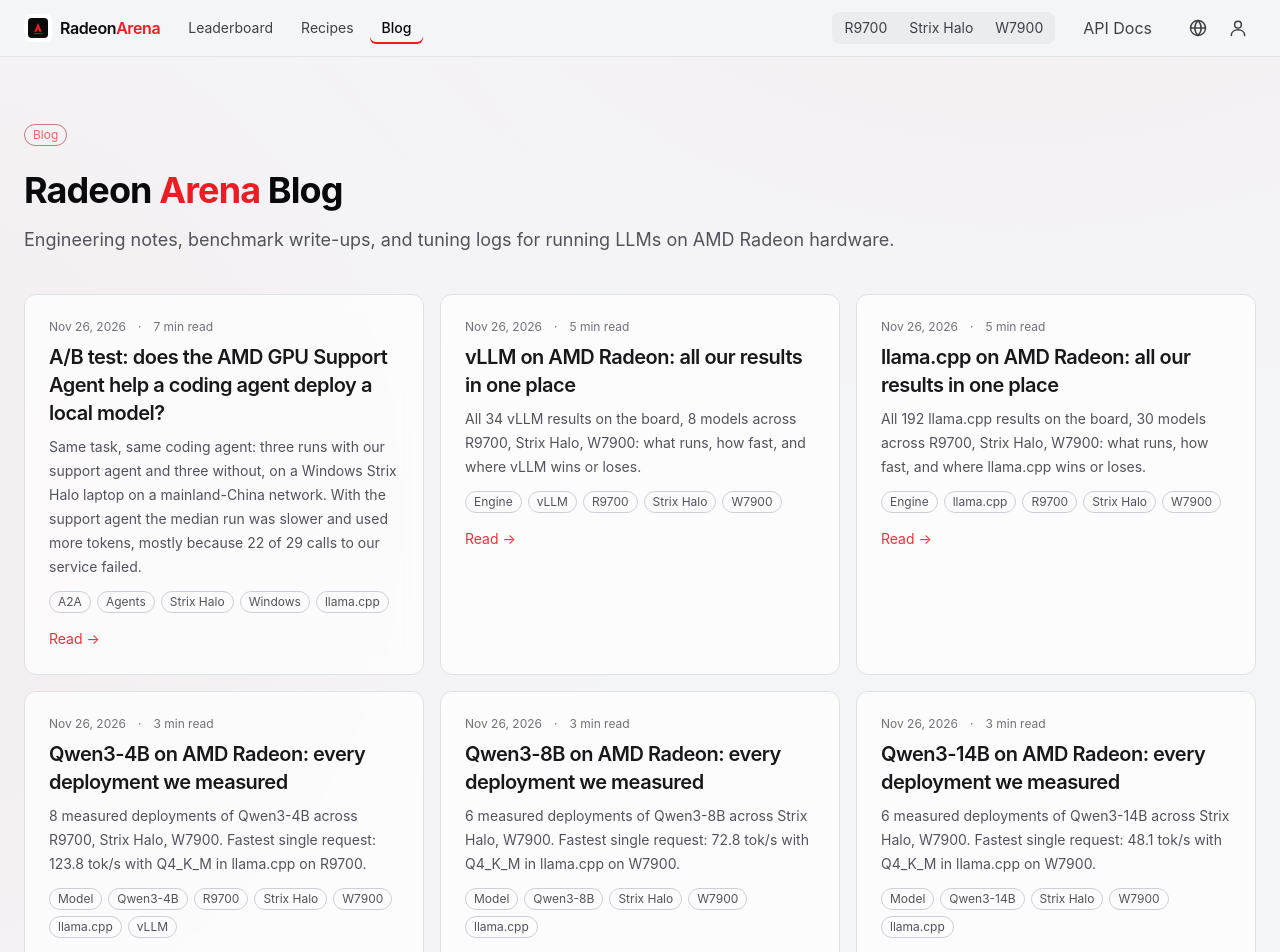
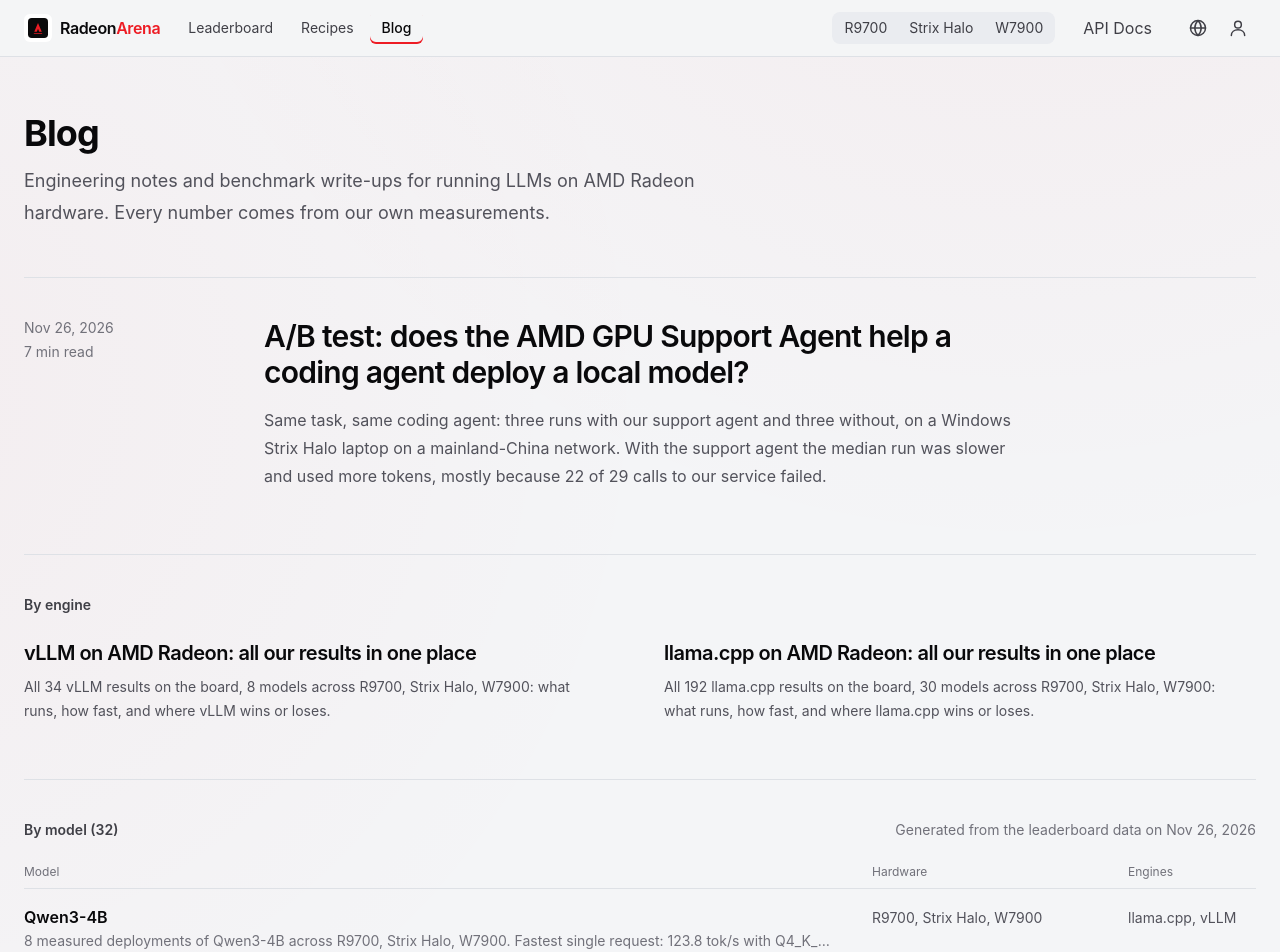
Before and after one commit to radeon-arena/radeon-arena, a Next.js app: page /blogs in a window 1280 px wide. Shown: the top 952 px of the page. Built offline with nearby package versions, Linux system fonts and the light colour scheme.

Commit message:
Blog index: featured articles, engine round-ups and a dense model list instead of a card grid

```diff
--- a/src/views/BlogViews.tsx
+++ b/src/views/BlogViews.tsx
@@ -1,8 +1,9 @@
 import Link from "next/link";
 import type { Metadata } from "next";
 import { notFound } from "next/navigation";
-import { allPosts, getPost } from "@/lib/blog";
+import { allPosts, getPost, type BlogPost } from "@/lib/blog";
 import { fmtDate } from "@/lib/format";
+import { HARDWARE } from "@/lib/hardware";
 import { alternates, lp, t, type Lang } from "@/lib/i18n";
 
 // Shared by /blogs (English) and /zh/blogs (Chinese). Both languages have the
@@ -23,64 +24,146 @@ function readTime(lang: Lang, minutes: number): string {
   return t(lang, `${minutes} min read`, `约 ${minutes} 分钟读完`);
 }
 
+const DEVICE_NAMES = HARDWARE.map((h) => h.short);
+// Engine tags written by the generator; "vLLM (main)" is the upstream build
+// used for DiffusionGemma.
+const ENGINE_NAMES = ["vLLM", "vLLM (main)", "llama.cpp"];
+
+// Generated posts are recognised by slug: engine-* and model-* come from
+// scripts/gen-blog-posts.py; everything else is a hand-written article.
+function splitPosts(posts: BlogPost[]) {
+  const articles = posts.filter((p) => !/^(engine|model)-/.test(p.slug));
+  const engines = posts.filter((p) => p.slug.startsWith("engine-"));
+  const models = posts.filter((p) => p.slug.startsWith("model-"));
+  return { articles, engines, models };
+}
+
+function joinNames(lang: Lang, names: string[]): string {
+  return names.join(lang === "zh" ? "、" : ", ");
+}
+
 export function BlogIndex({ lang }: { lang: Lang }) {
-  const posts = allPosts(lang);
+  const { articles, engines, models } = splitPosts(allPosts(lang));
+  const modelsDate = models[0]?.date;
+
   return (
-    <section className="mx-auto max-w-7xl px-4 py-16 sm:px-6">
-      <div className="chip mb-6 border-radeon-700/50 text-radeon-300">{t(lang, "Blog", "博客")}</div>
-      <h1 className="text-3xl font-bold tracking-tight text-zinc-50 sm:text-4xl">
-        Radeon <span className="text-radeon-500">Arena</span> {t(lang, "Blog", "博客")}
-      </h1>
-      <p className="mt-4 text-lg text-zinc-400">
+    <div className="mx-auto max-w-7xl px-4 pb-20 pt-14 sm:px-6">
+      <header className="max-w-2xl">
+        <h1 className="text-4xl font-bold tracking-tight text-zinc-50">{t(lang, "Blog", "博客")}</h1>
+        <p className="mt-3 text-lg leading-8 text-zinc-400">
           {t(
             lang,
-          "Engineering notes, benchmark write-ups, and tuning logs for running LLMs on AMD Radeon hardware.",
-          "在 AMD Radeon 硬件上跑大模型的工程笔记、跑分解读和调优记录。",
+            "Engineering notes and benchmark write-ups for running LLMs on AMD Radeon hardware. Every number comes from our own measurements.",
+            "在 AMD Radeon 硬件上跑大模型的工程笔记和跑分解读。文中数字都来自本站实测。",
           )}
         </p>
+      </header>
 
-      <div className="mt-10 grid gap-4 md:grid-cols-2 xl:grid-cols-3">
-        {posts.length === 0 && (
-          <div className="card p-8 text-center">
-            <p className="text-sm text-zinc-400">
-              {t(
-                lang,
-                "No posts yet — write-ups land here only when their numbers come from our own measurements.",
-                "还没有文章。只有数字全部来自我们自己实测的文章才会发在这里。",
-              )}
-            </p>
-            <Link href={lp(lang, "/strix/leaderboard")} className="btn-ghost mt-4 inline-block">
+      {articles.length === 0 && engines.length === 0 && models.length === 0 && (
+        <p className="mt-12 border-t border-ink-700 pt-8 text-zinc-400">
+          {t(lang, "No posts yet.", "还没有文章。")}{" "}
+          <Link href={lp(lang, "/strix/leaderboard")} className="text-radeon-600 hover:underline">
             {t(lang, "Browse the leaderboard", "去看榜单")}
           </Link>
+        </p>
+      )}
+
+      {/* Hand-written articles: the featured stories, one per row. */}
+      {articles.length > 0 && (
+        <section aria-labelledby="blog-articles" className="mt-12">
+          <h2 id="blog-articles" className="sr-only">
+            {t(lang, "Articles", "文章")}
+          </h2>
+          <ul>
+            {articles.map((p) => (
+              <li key={p.slug} className="border-t border-ink-700">
+                <Link href={lp(lang, `/blogs/${p.slug}`)} className="group grid gap-x-12 gap-y-3 py-10 md:grid-cols-[12rem_minmax(0,1fr)]">
+                  <div className="text-sm text-zinc-500">
+                    <time dateTime={p.date}>{fmtDate(p.date, lang)}</time>
+                    <span className="mt-1 block">{readTime(lang, p.readingMinutes)}</span>
                   </div>
+                  <div className="max-w-3xl">
+                    <h3 className="text-2xl font-semibold leading-snug tracking-tight text-zinc-50 group-hover:text-radeon-600 sm:text-3xl">
+                      {p.title}
+                    </h3>
+                    <p className="mt-4 text-base leading-7 text-zinc-400">{p.excerpt}</p>
+                  </div>
+                </Link>
+              </li>
+            ))}
+          </ul>
+        </section>
       )}
-        {posts.map((p) => (
+
+      {/* Engine round-ups: two side by side. */}
+      {engines.length > 0 && (
+        <section aria-labelledby="blog-engines" className="mt-6 border-t border-ink-700 pt-10">
+          <h2 id="blog-engines" className="text-sm font-semibold text-zinc-300">
+            {t(lang, "By engine", "按推理引擎")}
+          </h2>
+          <ul className="mt-6 grid gap-x-12 gap-y-8 md:grid-cols-2">
+            {engines.map((p) => (
+              <li key={p.slug}>
+                <Link href={lp(lang, `/blogs/${p.slug}`)} className="group block">
+                  <h3 className="text-xl font-semibold tracking-tight text-zinc-50 group-hover:text-radeon-600">{p.title}</h3>
+                  <p className="mt-2 max-w-xl text-sm leading-6 text-zinc-400">{p.excerpt}</p>
+                </Link>
+              </li>
+            ))}
+          </ul>
+        </section>
+      )}
+
+      {/* Per-model pages: a dense list, like a table of contents. */}
+      {models.length > 0 && (
+        <section aria-labelledby="blog-models" className="mt-14 border-t border-ink-700 pt-10">
+          <div className="flex flex-wrap items-baseline justify-between gap-2">
+            <h2 id="blog-models" className="text-sm font-semibold text-zinc-300">
+              {t(lang, `By model (${models.length})`, `按模型（${models.length} 篇）`)}
+            </h2>
+            {modelsDate && (
+              <p className="text-sm text-zinc-500">
+                {t(lang, "Generated from the leaderboard data on ", "根据榜单数据生成，")}
+                <time dateTime={modelsDate}>{fmtDate(modelsDate, lang)}</time>
+              </p>
+            )}
+          </div>
+
+          <div
+            aria-hidden="true"
+            className="mt-6 hidden grid-cols-[minmax(0,1fr)_14rem_8rem] gap-x-8 border-b border-ink-700 pb-2 text-xs text-zinc-500 md:grid"
+          >
+            <span>{t(lang, "Model", "模型")}</span>
+            <span>{t(lang, "Hardware", "硬件")}</span>
+            <span>{t(lang, "Engines", "引擎")}</span>
+          </div>
+          <ul className="md:mt-0 mt-6 border-t border-ink-700 md:border-t-0">
+            {models.map((p) => {
+              const name = p.tags[1] ?? p.title;
+              const devices = p.tags.filter((tag) => DEVICE_NAMES.includes(tag));
+              const runtimes = p.tags.filter((tag) => ENGINE_NAMES.includes(tag));
+              return (
+                <li key={p.slug} className="border-b border-ink-700">
                   <Link
-            key={p.slug}
                     href={lp(lang, `/blogs/${p.slug}`)}
-            className="group card block p-6 transition-colors hover:border-radeon-600"
+                    className="group grid gap-x-8 gap-y-1 py-4 transition-colors hover:bg-ink-850 md:grid-cols-[minmax(0,1fr)_14rem_8rem] md:items-baseline"
                   >
-            <div className="flex flex-wrap items-center gap-x-3 gap-y-1 text-xs text-zinc-500">
-              <time dateTime={p.date}>{fmtDate(p.date, lang)}</time>
-              <span aria-hidden>·</span>
-              <span>{readTime(lang, p.readingMinutes)}</span>
+                    <div className="min-w-0">
+                      <h3 className="font-semibold text-zinc-50 group-hover:text-radeon-600">{name}</h3>
+                      <p className="mt-0.5 truncate text-sm text-zinc-500" title={p.excerpt}>
+                        {p.excerpt}
+                      </p>
                     </div>
-            <h2 className="mt-2 text-xl font-semibold tracking-tight text-zinc-100">{p.title}</h2>
-            <p className="mt-2 text-sm leading-6 text-zinc-400">{p.excerpt}</p>
-            <div className="mt-3 flex flex-wrap gap-1.5">
-              {p.tags.map((tag) => (
-                <span key={tag} className="chip">
-                  {tag}
-                </span>
-              ))}
+                    <span className="text-sm text-zinc-400">{joinNames(lang, devices)}</span>
+                    <span className="text-sm text-zinc-400">{joinNames(lang, runtimes)}</span>
+                  </Link>
+                </li>
+              );
+            })}
+          </ul>
+        </section>
+      )}
     </div>
-            <span className="mt-4 inline-block text-sm text-radeon-400 group-hover:text-radeon-300">
-              {t(lang, "Read →", "阅读 →")}
-            </span>
-          </Link>
-        ))}
-      </div>
-    </section>
   );
 }
 
```
Lines whose indentation alone changed are shown as unchanged.
